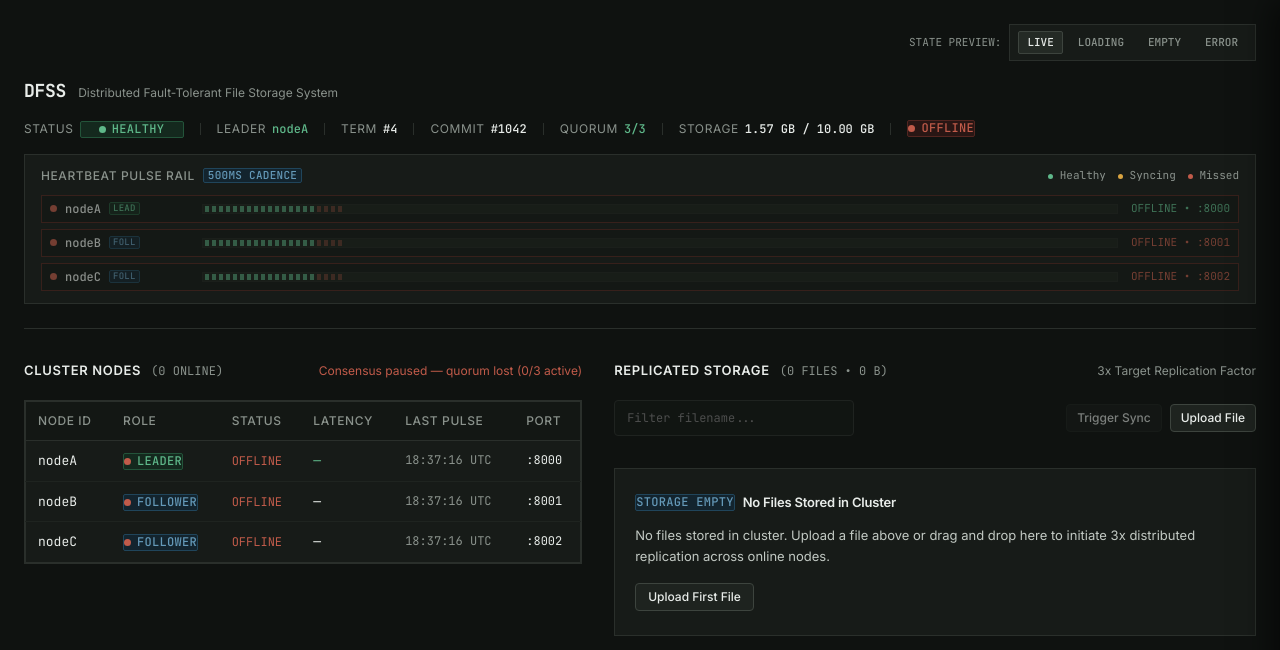
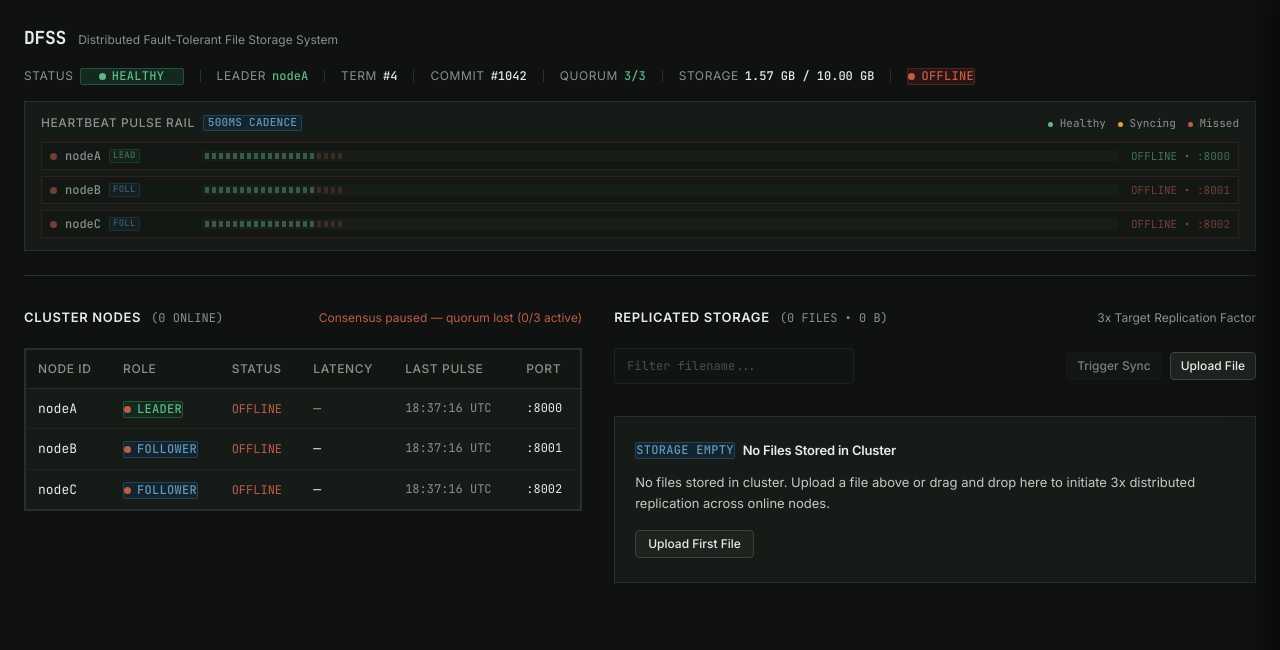
Before and after one commit to dxhxm/distributed-file-storage-system, a website built with Vite: page frontend/index.html in a window 1280 px wide. Built offline with nearby package versions, Linux system fonts and the light colour scheme; files whose address does not match are found by name.

Commit message:
chore(frontend): finalize visual QA sign-off and token verification

```diff
--- a/frontend/package.json
+++ b/frontend/package.json
@@ -8,7 +8,7 @@
     "dev": "vite",
     "build": "tsc --noEmit",
     "preview": "vite preview",
-    "test": "tsx src/__tests__/client.test.ts && tsx src/__tests__/tokens.test.ts && tsx src/__tests__/layout.test.ts && tsx src/__tests__/services.test.ts && tsx src/__tests__/states.test.ts && tsx src/__tests__/nodeDetail.test.ts && tsx src/__tests__/files.test.ts && tsx src/__tests__/fileUpload.test.ts && tsx src/__tests__/fileDownload.test.ts && tsx src/__tests__/fileDelete.test.ts && tsx src/__tests__/replicaStatus.test.ts && tsx src/__tests__/failureCopy.test.ts && tsx src/__tests__/failureCopywriting.test.ts && tsx src/__tests__/errorBoundary.test.ts && tsx src/__tests__/retryLogic.test.ts && tsx src/__tests__/keyboardNav.test.ts && tsx src/__tests__/accessibility.test.ts && tsx src/__tests__/pollingBackoff.test.ts && tsx src/__tests__/renderMemoization.test.ts",
+    "test": "tsx src/__tests__/client.test.ts && tsx src/__tests__/tokens.test.ts && tsx src/__tests__/layout.test.ts && tsx src/__tests__/services.test.ts && tsx src/__tests__/states.test.ts && tsx src/__tests__/nodeDetail.test.ts && tsx src/__tests__/files.test.ts && tsx src/__tests__/fileUpload.test.ts && tsx src/__tests__/fileDownload.test.ts && tsx src/__tests__/fileDelete.test.ts && tsx src/__tests__/replicaStatus.test.ts && tsx src/__tests__/failureCopy.test.ts && tsx src/__tests__/failureCopywriting.test.ts && tsx src/__tests__/errorBoundary.test.ts && tsx src/__tests__/retryLogic.test.ts && tsx src/__tests__/keyboardNav.test.ts && tsx src/__tests__/accessibility.test.ts && tsx src/__tests__/pollingBackoff.test.ts && tsx src/__tests__/renderMemoization.test.ts && tsx src/__tests__/visualQA.test.ts",
     "test:tokens": "tsx src/__tests__/tokens.test.ts",
     "test:client": "tsx src/__tests__/client.test.ts",
     "test:layout": "tsx src/__tests__/layout.test.ts",
@@ -27,7 +27,8 @@
     "test:keyboard-nav": "tsx src/__tests__/keyboardNav.test.ts",
     "test:accessibility": "tsx src/__tests__/accessibility.test.ts",
     "test:polling-backoff": "tsx src/__tests__/pollingBackoff.test.ts",
-    "test:render-memoization": "tsx src/__tests__/renderMemoization.test.ts"
+    "test:render-memoization": "tsx src/__tests__/renderMemoization.test.ts",
+    "test:visual-qa": "tsx src/__tests__/visualQA.test.ts"
   },
   "devDependencies": {
     "@types/node": "^20.11.24",
--- a/frontend/src/main.ts
+++ b/frontend/src/main.ts
@@ -336,18 +336,6 @@ function attachInteractiveHoverLinks(): void {
   });
 }
 
-function attachStateSwitcherListeners(): void {
-  const stateBtns = document.querySelectorAll<HTMLButtonElement>('.state-btn');
-  stateBtns.forEach(btn => {
-    btn.addEventListener('click', () => {
-      const targetState = btn.dataset.state as ViewState;
-      if (targetState) {
-        setViewState(targetState);
-      }
-    });
-  });
-}
-
 export function setViewState(state: ViewState): void {
   currentViewState = state;
   renderDashboard();
@@ -579,21 +567,7 @@ function renderDashboard(): void {
   const currentFiles = fileService.getResult();
 
   const renderedContent = errorBoundary.wrap(() => {
-    const switcherHtml = `
-      <div style="display: flex; justify-content: flex-end; align-items: center; gap: var(--space-2); margin-bottom: -16px;">
-        <span style="font-size: var(--text-2xs); color: var(--color-muted); font-family: var(--font-mono); text-transform: uppercase;">State Preview:</span>
-        <div class="state-switcher-toolbar" role="toolbar" aria-label="Visual State Switcher">
-          <button class="state-btn ${currentViewState === 'normal' ? 'active' : ''}" data-state="normal">LIVE</button>
-          <button class="state-btn ${currentViewState === 'loading' ? 'active' : ''}" data-state="loading">LOADING</button>
-          <button class="state-btn ${currentViewState === 'empty' ? 'active' : ''}" data-state="empty">EMPTY</button>
-          <button class="state-btn ${currentViewState === 'error' ? 'active' : ''}" data-state="error">ERROR</button>
-        </div>
-      </div>
-    `;
-
     return `
-      ${switcherHtml}
-
       <!-- ZONE 1: CLUSTER STATUS & HEARTBEAT RAIL -->
       <section class="zone-cluster-status" id="zone-cluster-status" aria-label="Cluster Status and Telemetry">
         <div id="cluster-status-root">
@@ -657,8 +631,6 @@ function renderDashboard(): void {
   }
 
   appContainer.innerHTML = renderedContent;
-
-  attachStateSwitcherListeners();
   attachInteractiveNodeSelection();
   attachFilePanelListeners();
 
--- a/frontend/src/styles/app.css
+++ b/frontend/src/styles/app.css
@@ -835,43 +835,6 @@
   color: var(--color-ink-secondary);
 }
 
-/* State Switcher Controls */
-.state-switcher-toolbar {
-  display: flex;
-  align-items: center;
-  gap: var(--space-1-5);
-  padding: var(--space-1-5) var(--space-2);
-  background-color: var(--color-surface);
-  border: 1px solid var(--color-line);
-  border-radius: var(--radius-none);
-}
-
-.state-btn {
-  font-size: var(--text-2xs);
-  font-family: var(--font-mono);
-  padding: 2px var(--space-2);
-  border-radius: var(--radius-sm);
-  background: transparent;
-  border: 1px solid transparent;
-  color: var(--color-muted);
-}
-
-.state-btn:hover {
-  color: var(--color-ink);
-  background-color: var(--color-surface-hover);
-}
-
-.state-btn.active {
-  color: var(--color-ink);
-  background-color: var(--color-surface-active);
-  border-color: var(--color-line-bright);
-}
-
-.state-btn:focus-visible {
-  outline: 2px solid var(--color-ok);
-  outline-offset: 1px;
-}
-
 /* ==========================================================================
    8. NODE SELECTION & NODE DETAIL PANEL (ZERO-LAYOUT-SHIFT OVERLAY DRAWER)
    ========================================================================== */
```
Also changed, not shown: frontend/src/__tests__/visualQA.test.ts (added, +222 -0 lines).
